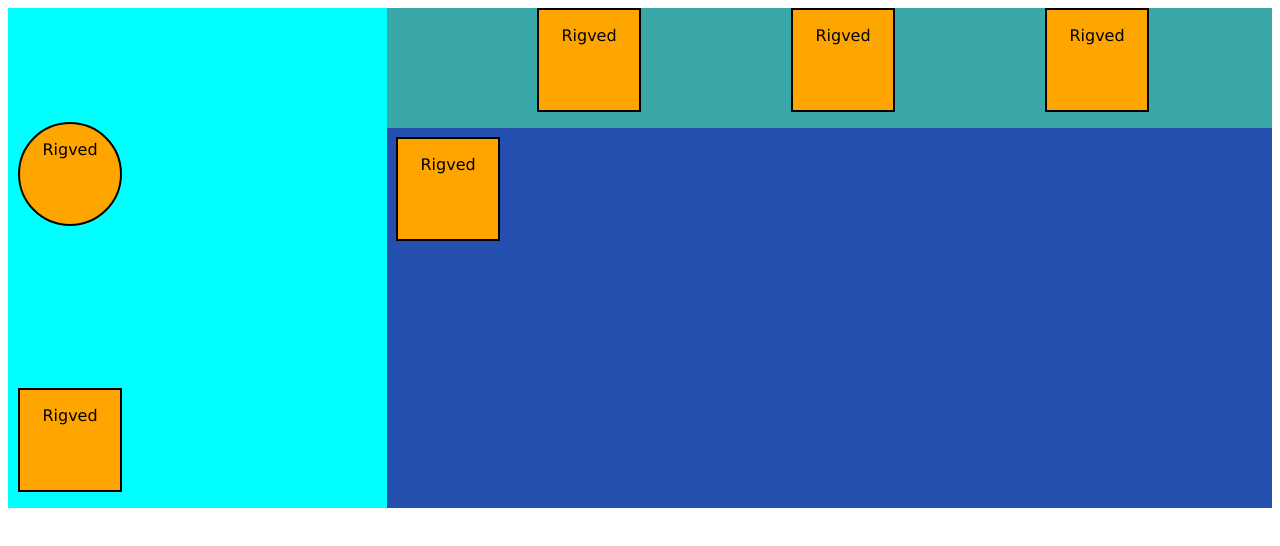
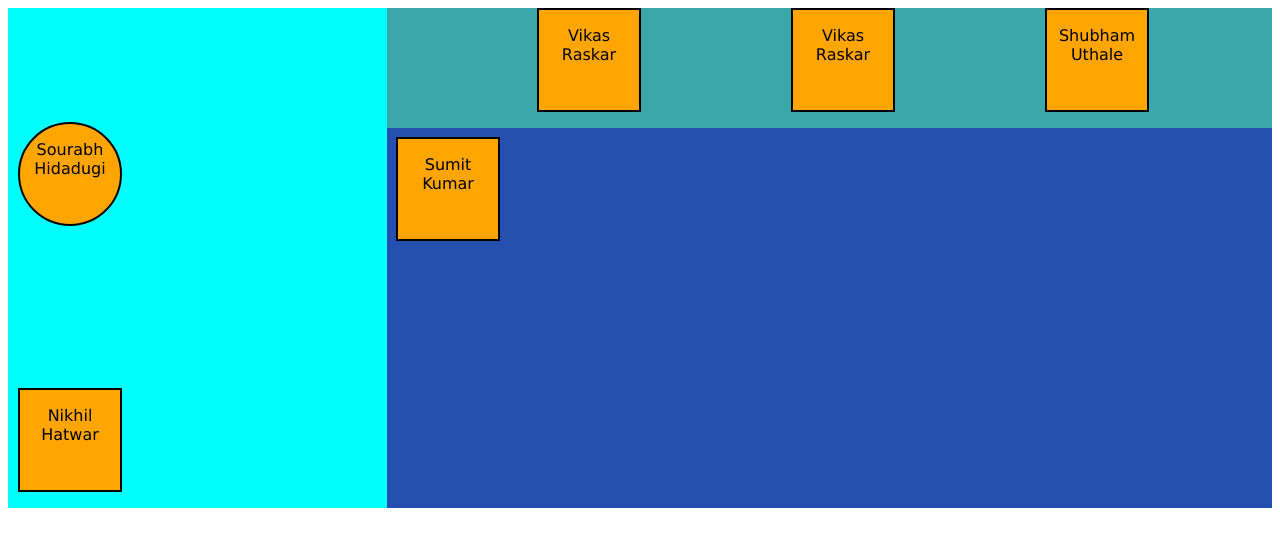
Before and after one commit to sumitsingh7773/CSScollaboration, a plain HTML site: page index.html in a window 1280 px wide. Drawn offline with Linux system fonts and the light colour scheme.

Commit message:
nikhilupdate2

```diff
--- a/index.html
+++ b/index.html
@@ -8,11 +8,11 @@
     <link rel="stylesheet" href="style.css">
 </head>
 <body>
-    <section id="sidebar"><div id="square"><p>Rigved</p></div><div id="circle"><p>Rigved</p></div></section>
+    <section id="sidebar"><div id="square"><p>Nikhil Hatwar</p></div><div id="circle"><p>Sourabh Hidadugi</p></div></section>
     <section id="horizontal">
-        <div id="rot1" class="rot"><p>Rigved</p></div><div id="rot2" class="rot"><p>Rigved</p></div><div id="rot3" class="rot"><p>Rigved</p></div>
+        <div id="rot1" class="rot"><p>Vikas Raskar</p></div><div id="rot2" class="rot"><p>Vikas Raskar</p></div><div id="rot3" class="rot"><p>Shubham Uthale</p></div>
     </section>
-    <section id="horizontal2"><div id="mover"><p>Rigved</p></div></section>
+    <section id="horizontal2"><div id="mover"><p>Sumit Kumar</p></div></section>
 
 </body>
 </html>
```
